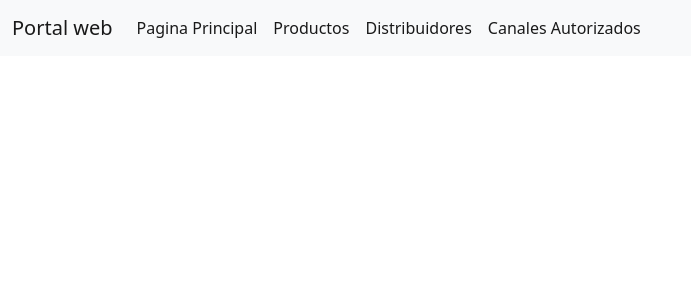
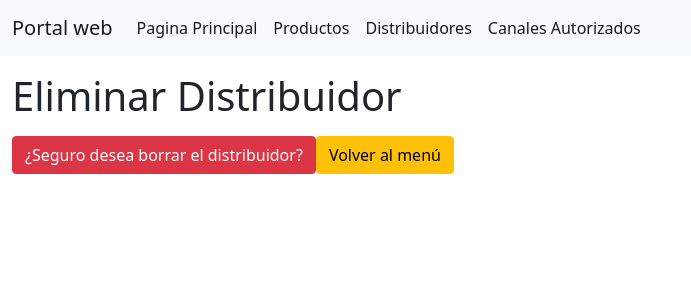
Before and after one commit to MarcosJSierra/PortalWebFront, a React (Create React App) app: page /distribuidores/eliminar/1 in a window 1280 px wide. Shown: the top 300 px of the page, without its empty margins (0-691 px from the left). Built offline with nearby package versions, Linux system fonts and the light colour scheme.

Commit message:
agregando crear y eliminar

```diff
--- a/babel.config.json
+++ b/babel.config.json
@@ -1,3 +1,6 @@
 {
-  "presets": ["@babel/preset-env", "@babel/preset-react"]
+  "presets": ["@babel/preset-env", "@babel/preset-react"],
+  "plugins": [
+    ["@babel/plugin-transform-runtime"]
+]
 }
--- a/package.json
+++ b/package.json
@@ -3,6 +3,7 @@
   "version": "0.1.0",
   "private": true,
   "dependencies": {
+    "@babel/runtime": "^7.16.7",
     "@testing-library/jest-dom": "^5.16.1",
     "@testing-library/react": "^12.1.2",
     "@testing-library/user-event": "^13.5.0",
@@ -41,6 +42,7 @@
   },
   "devDependencies": {
     "@babel/core": "^7.16.7",
+    "@babel/plugin-transform-runtime": "^7.16.8",
     "@babel/preset-env": "^7.16.8",
     "@babel/preset-react": "^7.16.7",
     "@pmmmwh/react-refresh-webpack-plugin": "^0.5.4",
--- a/src/components/distribuidores.js
+++ b/src/components/distribuidores.js
@@ -1,6 +1,7 @@
 import React from "react";
 import { Route, useHistory} from "react-router-dom";
-import { BaseForm } from "./form-components/form";
+import { Routes } from "react-router";
+import { BaseForm, DeleteForm } from "./form-components/form";
 import { ToCreateButton } from "./utils/boton";
 import { BaseTable } from "./utils/table";
 import { TituloGeneral } from "./utils/titulo";
@@ -24,12 +25,16 @@ function DistribuidoresMain(){
                 </Route>
                 <Route exact path="/distribuidores/create">
                     <TituloGeneral titulo="Nuevo Distribuidor" />
-                <BaseForm titles={headersRow} initialElement={initialElement} itemsSource="distribuidor"  />
+                    <BaseForm titles={headersRow} initialElement={initialElement} itemsSource="distribuidor" origen="distribuidores"   />
                 </Route>
-            <Route exact path="/distribuidores/edit">
-
+                <Route path="/distribuidores/editar/:codigo">
+                    <TituloGeneral titulo="Editar Distribuidor"/>
+                    <BaseForm titles={headersRow} itemsSource="distribuidor" initialElement={initialElement}/>
                 </Route>
-
+                <Route path="/distribuidores/eliminar/:codigo">
+                    <TituloGeneral titulo="Eliminar Distribuidor"/>
+                    <DeleteForm texto={"el distribuidor"} origen="distribuidores" itemsSource="distribuidor"/>
+                </Route>
         </React.Fragment>
     );
 }
--- a/src/components/form-components/form.js
+++ b/src/components/form-components/form.js
@@ -2,28 +2,30 @@ import axios from "axios";
 import React, { useEffect, useState } from "react";
 import { baseApiURL } from "../../utils/utils";
 import { useHistory } from "react-router-dom";
+import { useParams } from "react-router-dom";
 import { BaseSaveFormButton } from "./button";
 import { BaseInputFieldForm } from "./field";
-import { push } from "connected-react-router";
+import { ToDeleteButton, ToReturnButton } from "../utils/boton";
+
+
 
 function BaseForm(props){
-
-    const [stateElement, setStateElement] = useState(props.initialElement);
-    let history = useHistory();
-
+    let initialElement
+    initialElement = props.initialElement;
+    const [stateElement, setStateElement] = useState(initialElement);
+    const history = useHistory();
     const onChange = (event) =>{
         const target = event.target;
         const value = target.value;
         const name = target.name;
-        console.log(name)
         setStateElement((v) => ({
             ...v,
             [name]: value
         }))
     }
+
     const onSubmit = (event) => {
         event.preventDefault();
-        console.log(stateElement);
         const promesa = axios.post(baseApiURL + props.itemsSource, stateElement);
         promesa
             .then(Response => {
@@ -50,9 +52,33 @@ function BaseForm(props){
                     })
                 }
                 <BaseSaveFormButton text="Guardar" />
+                <ToReturnButton origen={props.origen}/>
             </form>
         </React.Fragment>
     );
 }
 
-export { BaseForm }
+function DeleteForm(props){
+    const history = useHistory();
+    const {codigo} = useParams();
+    const deleteAction = ()=>{
+        console.log("eliminar", codigo)
+        const promesa = axios.delete(baseApiURL + props.itemsSource+ "/" + codigo);
+        promesa
+            .then(Response => {
+                history.push("/distribuidores");
+            })
+            .catch(()=>{
+                console.log("on errors")
+            })
+
+    }
+    return(
+        <React.Fragment>
+            <ToDeleteButton texto={props.texto} eventFunction={deleteAction} />
+            <ToReturnButton origen={props.origen}/>
+        </React.Fragment>
+    )
+}
+
+export { BaseForm, DeleteForm }
--- a/src/components/utils/boton.js
+++ b/src/components/utils/boton.js
@@ -8,4 +8,19 @@ function ToCreateButton(props){
     );
 }
 
-export { ToCreateButton }
+function ToDeleteButton(props){
+    return(
+        <React.Fragment>
+            <button onClick={props.eventFunction} tittle="Crear" className="btn btn-danger">¿Seguro desea borrar {props.texto}?</button>
+        </React.Fragment>
+    );
+}
+function ToReturnButton(props){
+    return(
+        <React.Fragment>
+            <Link to={"/" + props.origen} tittle="Volver" className="btn btn-warning">Volver al menú</Link>
+        </React.Fragment>
+    );
+}
+
+export { ToCreateButton, ToReturnButton, ToDeleteButton }
--- a/src/components/utils/table.js
+++ b/src/components/utils/table.js
@@ -62,13 +62,15 @@ function TdBase(props){
                     </td>
                 ))}
                 <td>
-                    <Link to={"/"+props.origen+"/editar"}>Editar</Link>
+                    <Link to={"/"+props.origen+"/editar/"+props.elemento.codigo}>Editar</Link>
                      |
-                    <Link to={"/"+props.origen+"/Eliminar"}>Eliminar</Link>
+                    <Link to={"/"+props.origen+"/eliminar/"+props.elemento.codigo}>Eliminar</Link>
                 </td>
             </tr>
         </React.Fragment>
     )
 }
 
+
+
 export {BaseTable}
```
Also changed, not shown: 1 other file (tests, documents, lock files or other folders). Lines whose indentation alone changed are shown as unchanged.
